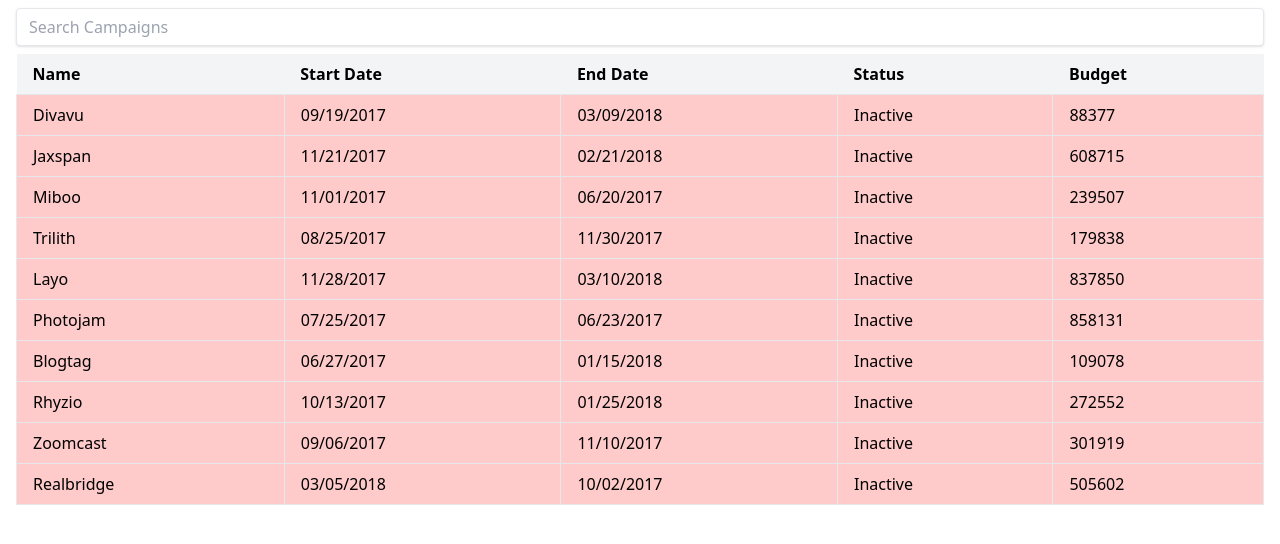
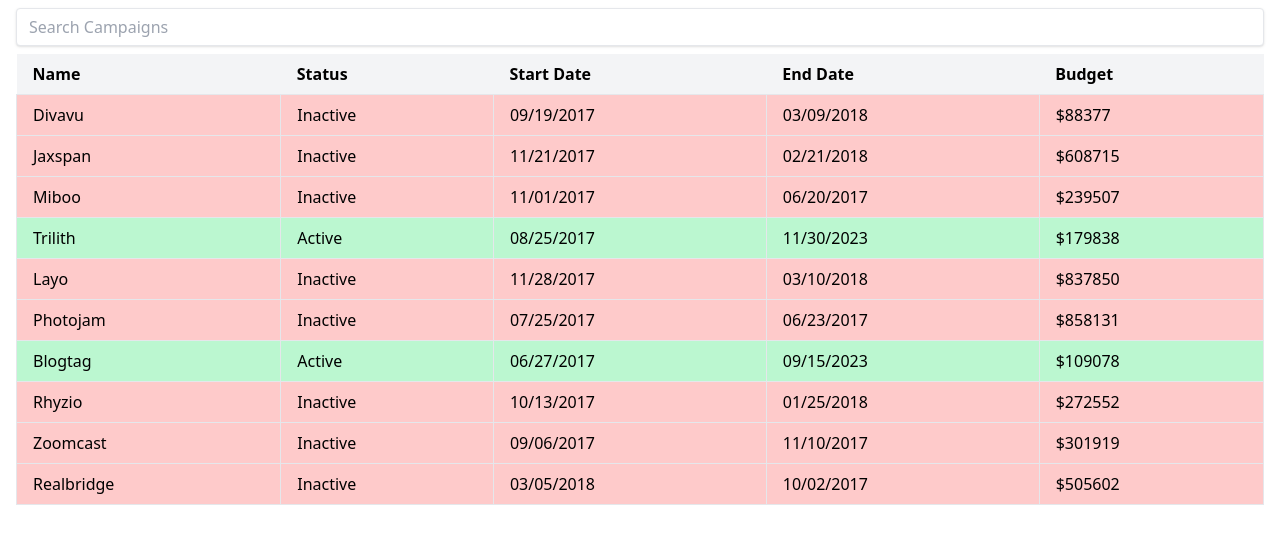
Before and after one commit to requiemcreatif/km-test-case, a Next.js app: page / in a window 1280 px wide. Shown: the top 544 px of the page. Built offline with nearby package versions, Linux system fonts and the light colour scheme.

Commit message:
campaign component bug fixed

```diff
--- a/components/Campaign.tsx
+++ b/components/Campaign.tsx
@@ -26,10 +26,10 @@ const Campaign: React.FC<CampaignProps> = ({ campaign }) => {
     return (
         <tr className={isActive ? "bg-green-200" : "bg-red-200"}>
             <td className="border px-4 py-2">{campaign.name}</td>
+            <td className="border px-4 py-2">{isActive ? "Active" : "Inactive"}</td>
             <td className="border px-4 py-2">{startDateFormatted}</td>
             <td className="border px-4 py-2">{endDateFormatted}</td>
-            <td className="border px-4 py-2">{isActive ? "Active" : "Inactive"}</td>
-            <td className="border px-4 py-2">{campaign.Budget}</td>
+            <td className="border px-4 py-2">${campaign.Budget}</td>
         </tr>
     );
 }
--- a/data/campainData.js
+++ b/data/campainData.js
@@ -1,12 +1,12 @@
 export const campaignData = [
-{"id":1,"name":"Divavu","startDate":"9/19/2017","endDate":"3/9/2018","Budget":88377},
-{"id":2,"name":"Jaxspan","startDate":"11/21/2017","endDate":"2/21/2018","Budget":608715},
-{"id":3,"name":"Miboo","startDate":"11/1/2017","endDate":"6/20/2017","Budget":239507},
-{"id":4,"name":"Trilith","startDate":"8/25/2017","endDate":"11/30/2017","Budget":179838},
-{"id":5,"name":"Layo","startDate":"11/28/2017","endDate":"3/10/2018","Budget":837850},
-{"id":6,"name":"Photojam","startDate":"7/25/2017","endDate":"6/23/2017","Budget":858131},
-{"id":7,"name":"Blogtag","startDate":"6/27/2017","endDate":"1/15/2018","Budget":109078},
-{"id":8,"name":"Rhyzio","startDate":"10/13/2017","endDate":"1/25/2018","Budget":272552},
-{"id":9,"name":"Zoomcast","startDate":"9/6/2017","endDate":"11/10/2017","Budget":301919},
-{"id":10,"name":"Realbridge","startDate":"3/5/2018","endDate":"10/2/2017","Budget":505602}
+    { "id": 1, "name": "Divavu", "startDate": "9/19/2017", "endDate": "3/9/2018", "Budget": 88377 },
+    { "id": 2, "name": "Jaxspan", "startDate": "11/21/2017", "endDate": "2/21/2018", "Budget": 608715 },
+    { "id": 3, "name": "Miboo", "startDate": "11/1/2017", "endDate": "6/20/2017", "Budget": 239507 },
+    { "id": 4, "name": "Trilith", "startDate": "8/25/2017", "endDate": "11/30/2023", "Budget": 179838 },
+    { "id": 5, "name": "Layo", "startDate": "11/28/2017", "endDate": "3/10/2018", "Budget": 837850 },
+    { "id": 6, "name": "Photojam", "startDate": "7/25/2017", "endDate": "6/23/2017", "Budget": 858131 },
+    { "id": 7, "name": "Blogtag", "startDate": "6/27/2017", "endDate": "9/15/2023", "Budget": 109078 },
+    { "id": 8, "name": "Rhyzio", "startDate": "10/13/2017", "endDate": "1/25/2018", "Budget": 272552 },
+    { "id": 9, "name": "Zoomcast", "startDate": "9/6/2017", "endDate": "11/10/2017", "Budget": 301919 },
+    { "id": 10, "name": "Realbridge", "startDate": "3/5/2018", "endDate": "10/2/2017", "Budget": 505602 }
 ]
--- a/package.json
+++ b/package.json
@@ -20,6 +20,7 @@
     "postcss": "8.4.24",
     "react": "18.2.0",
     "react-dom": "18.2.0",
+    "react-icons": "^4.9.0",
     "swr": "^2.1.5",
     "tailwindcss": "3.3.2",
     "typescript": "5.1.3"
--- a/pages/index.tsx
+++ b/pages/index.tsx
@@ -1,11 +1,8 @@
 import React, { useState, useEffect } from 'react';
 import useSWR from 'swr';
-import { Inter } from 'next/font/google'
 import Campaign from '@/components/Campaign'
-import { campaignData } from '@/data/campainData'
 import SearchBar from '@/components/SerachBar';
 
-const inter = Inter({ subsets: ['latin'] })
 
 interface CampaignProps {
   id: number,
@@ -37,9 +34,9 @@ return (
                 <thead>
                     <tr className="bg-gray-100 text-left ">
                         <th className="px-4 py-2 ">Name</th>
+                        <th className="px-4 py-2">Status</th>
                         <th className="px-4 py-2">Start Date</th>
                         <th className="px-4 py-2">End Date</th>
-                        <th className="px-4 py-2">Status</th>
                         <th className="px-4 py-2">Budget</th>
                     </tr>
                 </thead>
@@ -50,5 +47,5 @@ return (
                 </tbody>
             </table>
         </div>
-);
+    );
 }
```
Also changed, not shown: 1 other file (tests, documents, lock files or other folders).
